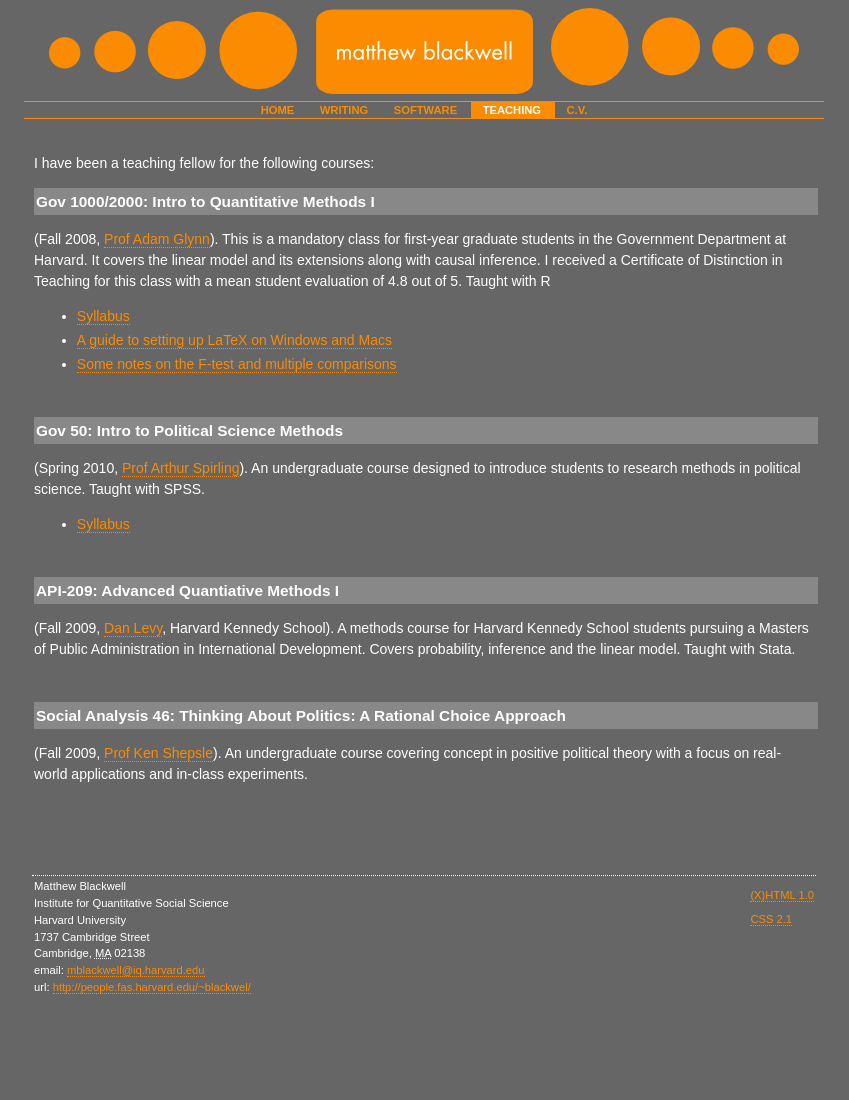
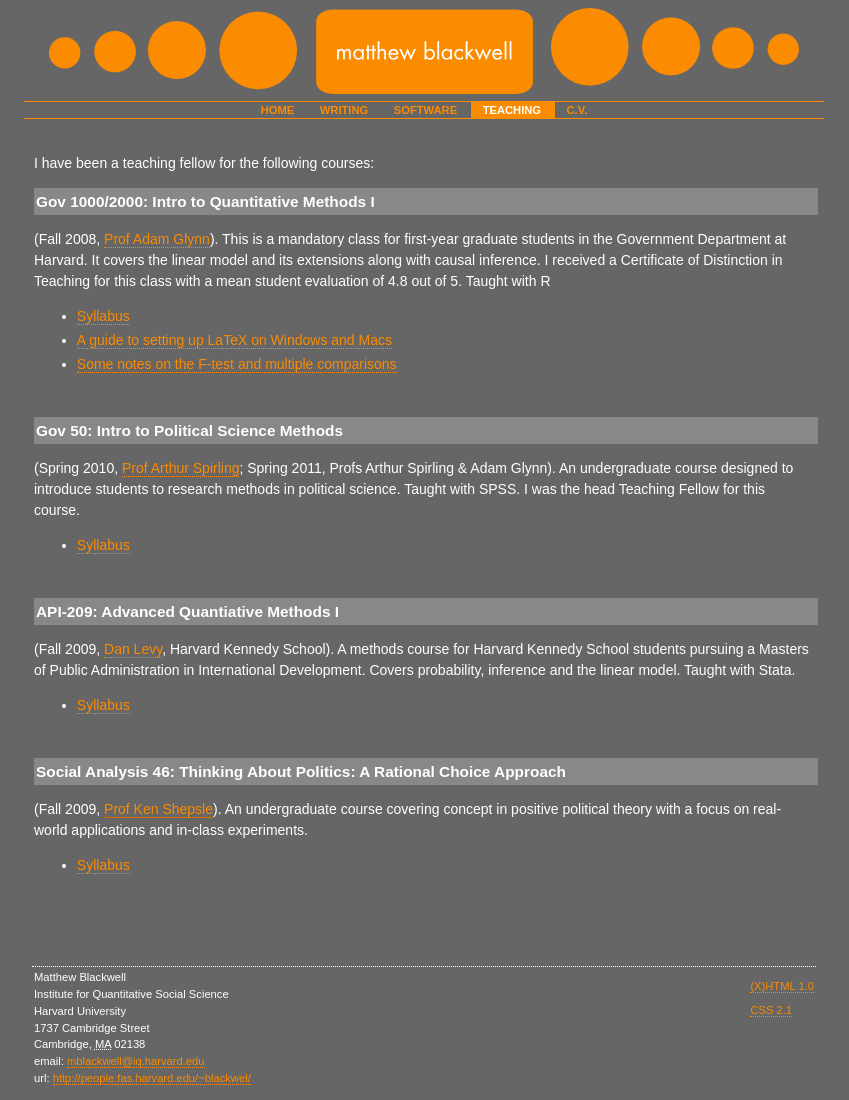
Before and after one commit to mattblackwell/mattblackwell.github.com, a Jekyll site: the page built from teaching.html, in a window 1280 px wide. Shown: the whole page, without its empty margins (216-1065 px from the left). Built offline with Jekyll 4.4.1, drawn with Linux system fonts in a browser that asks for light colours; before the commit the page ends 1009 px from its top, so only the background shows below that.

Commit message:
updated links

```diff
--- a/teaching.html
+++ b/teaching.html
@@ -7,13 +7,13 @@
 <div class="project">
 <div class="project-title">Gov 1000/2000: Intro to Quantitative Methods
     I</div>
-<p>(Fall 2008, <a rel="co-worker friend colleague met" href="http://scholar.iq.harvard.edu/aglynn">Prof Adam Glynn</a>). This is a mandatory class for
+<p>(Fall 2008, <a href="http://scholar.iq.harvard.edu/aglynn">Prof Adam Glynn</a>). This is a mandatory class for
     first-year graduate students in the Government Department at
     Harvard. It covers the linear model and its extensions along with
     causal inference. I received a Certificate of Distinction in
     Teaching for this class with a mean student evaluation of 4.8 out
     of 5. Taught with R</p>
-<ul><li> <a href="gov2000-syllabus.pdf">Syllabus</a></li>
+<ul><li> <a href="files/teaching/gov2000-syllabus.pdf">Syllabus</a></li>
       <li><a href="latex.html"> A guide to setting up LaTeX on
       Windows and Macs</a></li>
       <li><a href="ftests.pdf">Some notes on the F-test and multiple
@@ -23,25 +23,26 @@
 <div class="project">
 <div class="project-title">Gov 50: Intro to Political Science Methods</div>
 <p>
-  (Spring 2010, <a rel="friend colleague co-worker met" href="http://www.people.fas.harvard.edu/~spirling/">Prof Arthur Spirling</a>). An undergraduate course designed
+  (Spring 2010, <a href="http://www.people.fas.harvard.edu/~spirling/">Prof Arthur Spirling</a>; Spring 2011, Profs Arthur Spirling & Adam Glynn). An undergraduate course designed
   to introduce students to research methods in political
-  science. Taught with SPSS.
+  science. Taught with SPSS. I was the head Teaching Fellow for this course.
 </p>
-<ul><li> <a href="gov2000-syllabus.pdf">Syllabus</a></li></ul>
+<ul><li> <a href="files/teaching/gov50-syllabus.pdf">Syllabus</a></li></ul>
 </div>
 <div class="project">
 <div class="project-title">API-209: Advanced Quantiative Methods I</div>
-<p>(Fall 2009, <a rel="co-worker met" href="http://www.hks.harvard.edu/about/faculty-staff-directory/dan-levy">Dan Levy</a>, Harvard Kennedy School). A methods course for Harvard
+<p>(Fall 2009, <a href="http://www.hks.harvard.edu/about/faculty-staff-directory/dan-levy">Dan Levy</a>, Harvard Kennedy School). A methods course for Harvard
   Kennedy School students pursuing a Masters of Public Administration
   in International Development. Covers probability, inference and the
   linear model. Taught with Stata.</p>
+<ul><li><a href="files/teaching/api209-syllabus.pdf">Syllabus</a></li></ul>
 </div>
 <div class="project">
 <div class="project-title">Social Analysis 46: Thinking About
   Politics: A Rational Choice Approach</div>
-<p>(Fall 2009, <a rel="co-worker met"
-  href="http://scholar.harvard.edu/kshepsle/home">Prof
+<p>(Fall 2009, <a href="http://scholar.harvard.edu/kshepsle/home">Prof
   Ken Shepsle</a>). An undergraduate course covering concept in
   positive political theory with a focus on real-world applications
   and in-class experiments.</p>
+<ul><li><a href="files/teaching/sa46-syllabus.pdf">Syllabus</a></li></ul>
 </div>
```
Also changed, not shown: software.html (+6 -8 lines), writing.html (+6 -6 lines).
